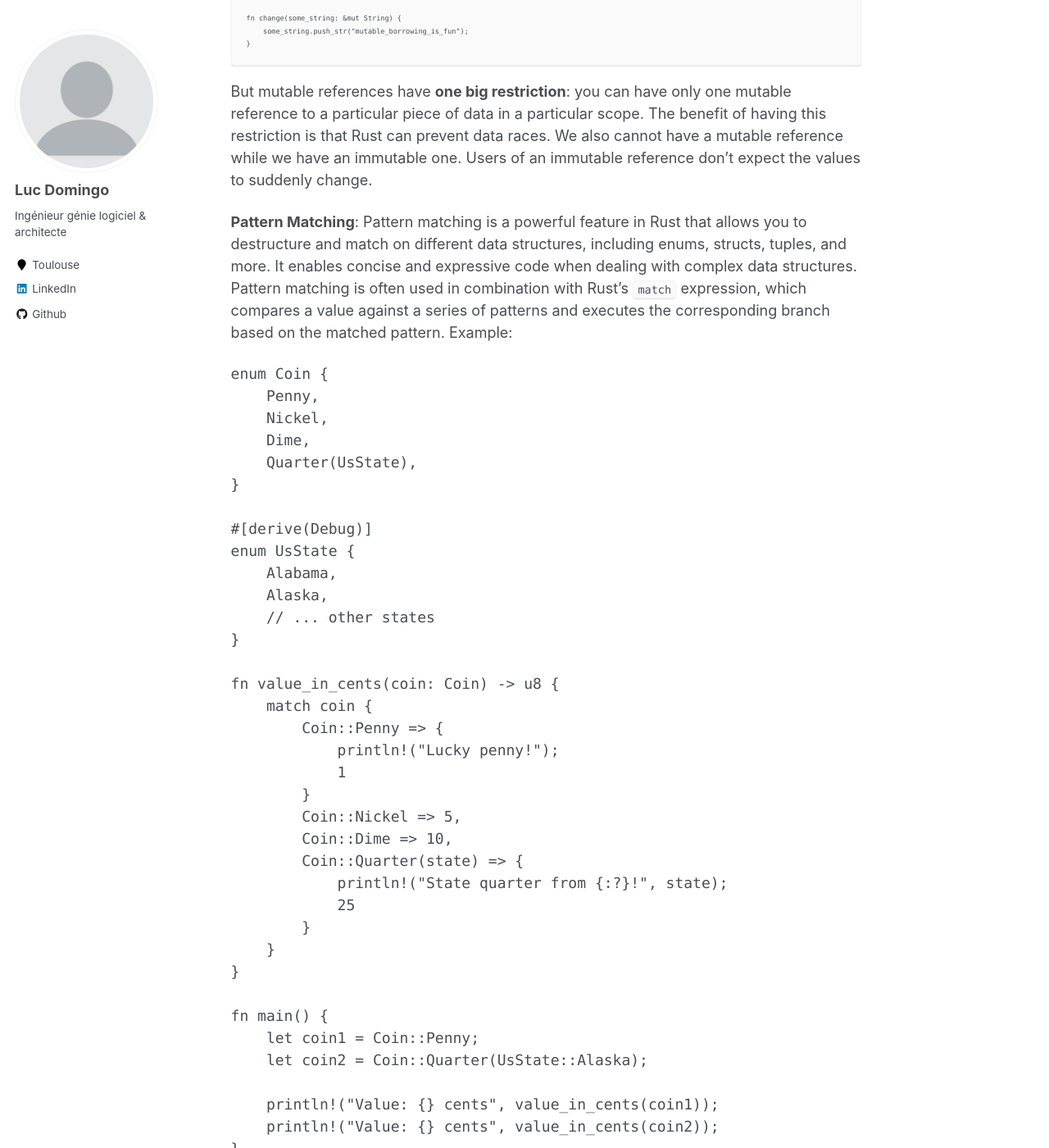
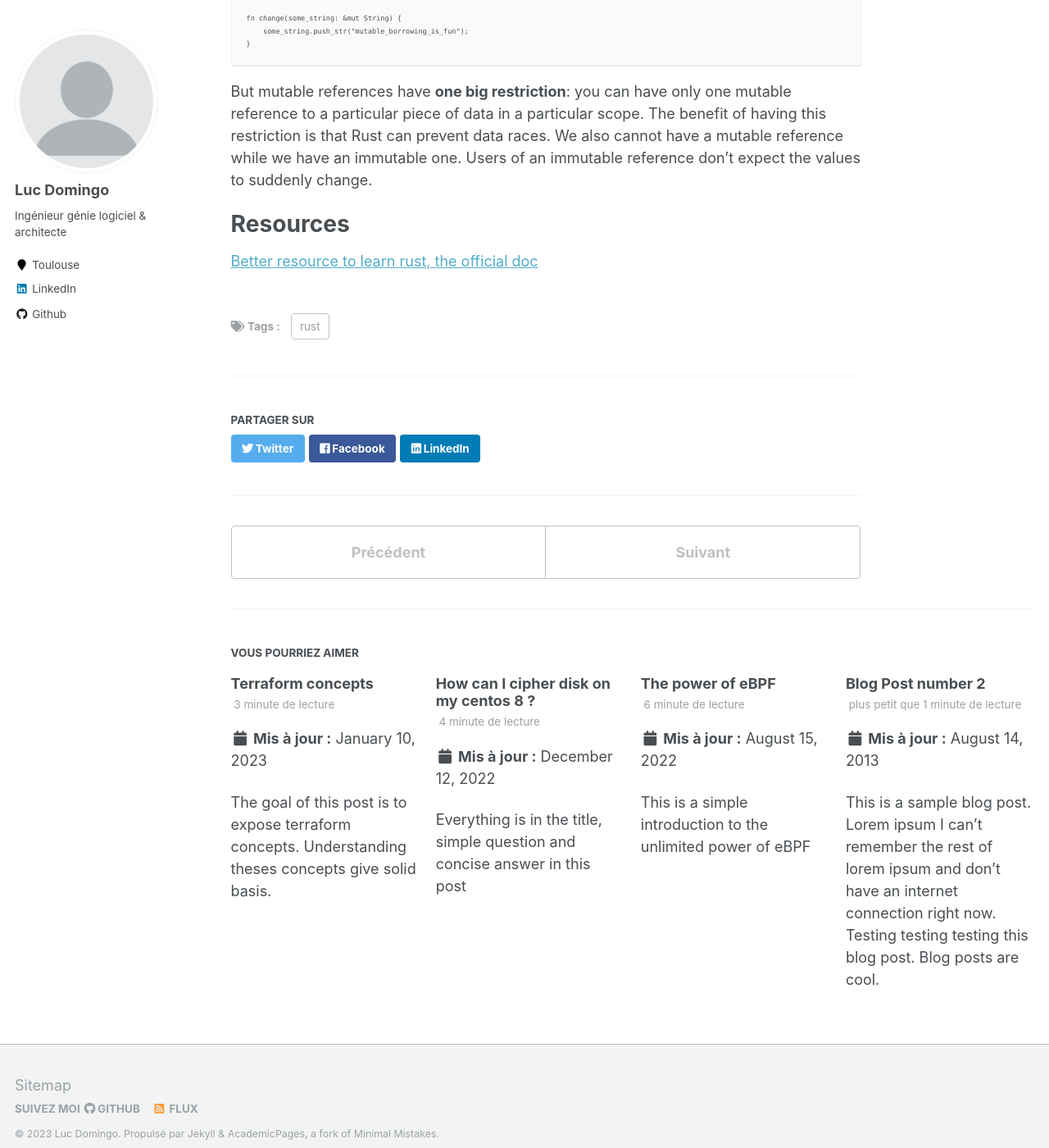
Before and after one commit to LucDomingo/mywebsite, a Jekyll site: the page built from _posts/2022-11-22-rust-paradigm-3.md, in a window 1280 px wide and 1400 px high, scrolled down 1782 px. Shown: the whole window at 82% size. Built offline with Jekyll 4.4.1, drawn with Linux system fonts in a browser that asks for light colours; some of the changed text lies outside the part shown.

Commit message:
Update 2022-11-22-rust-paradigm-3.md

````diff
--- a/_posts/2022-11-22-rust-paradigm-3.md
+++ b/_posts/2022-11-22-rust-paradigm-3.md
@@ -64,49 +64,6 @@ fn change(some_string: &mut String) {
 ```
 But mutable references have **one big restriction**: you can have only one mutable reference to a particular piece of data in a particular scope. The benefit of having this restriction is that Rust can prevent data races. We also cannot have a mutable reference while we have an immutable one. Users of an immutable reference don’t expect the values to suddenly change.
 
-**Pattern Matching**:
-Pattern matching is a powerful feature in Rust that allows you to destructure and match on different data structures, including enums, structs, tuples, and more. It enables concise and expressive code when dealing with complex data structures.
-Pattern matching is often used in combination with Rust's `match` expression, which compares a value against a series of patterns and executes the corresponding branch based on the matched pattern.
-Example:
-<pre>
-enum Coin {
-    Penny,
-    Nickel,
-    Dime,
-    Quarter(UsState),
-}
-
-#[derive(Debug)]
-enum UsState {
-    Alabama,
-    Alaska,
-    // ... other states
-}
-
-fn value_in_cents(coin: Coin) -> u8 {
-    match coin {
-        Coin::Penny => {
-            println!("Lucky penny!");
-            1
-        }
-        Coin::Nickel => 5,
-        Coin::Dime => 10,
-        Coin::Quarter(state) => {
-            println!("State quarter from {:?}!", state);
-            25
-        }
-    }
-}
-
-fn main() {
-    let coin1 = Coin::Penny;
-    let coin2 = Coin::Quarter(UsState::Alaska);
-
-    println!("Value: {} cents", value_in_cents(coin1));
-    println!("Value: {} cents", value_in_cents(coin2));
-}
-</pre>
-
 Resources
 ======
 [Better resource to learn rust, the official doc](https://doc.rust-lang.org/book/)
````
